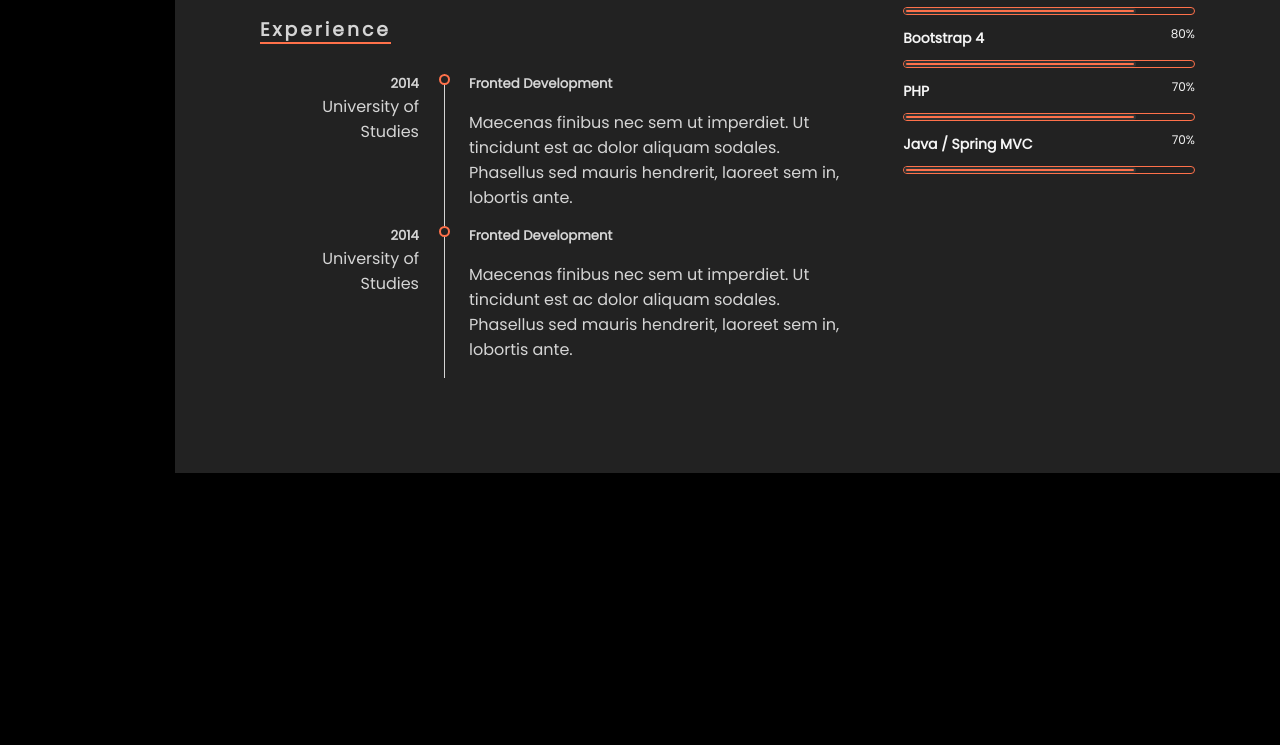
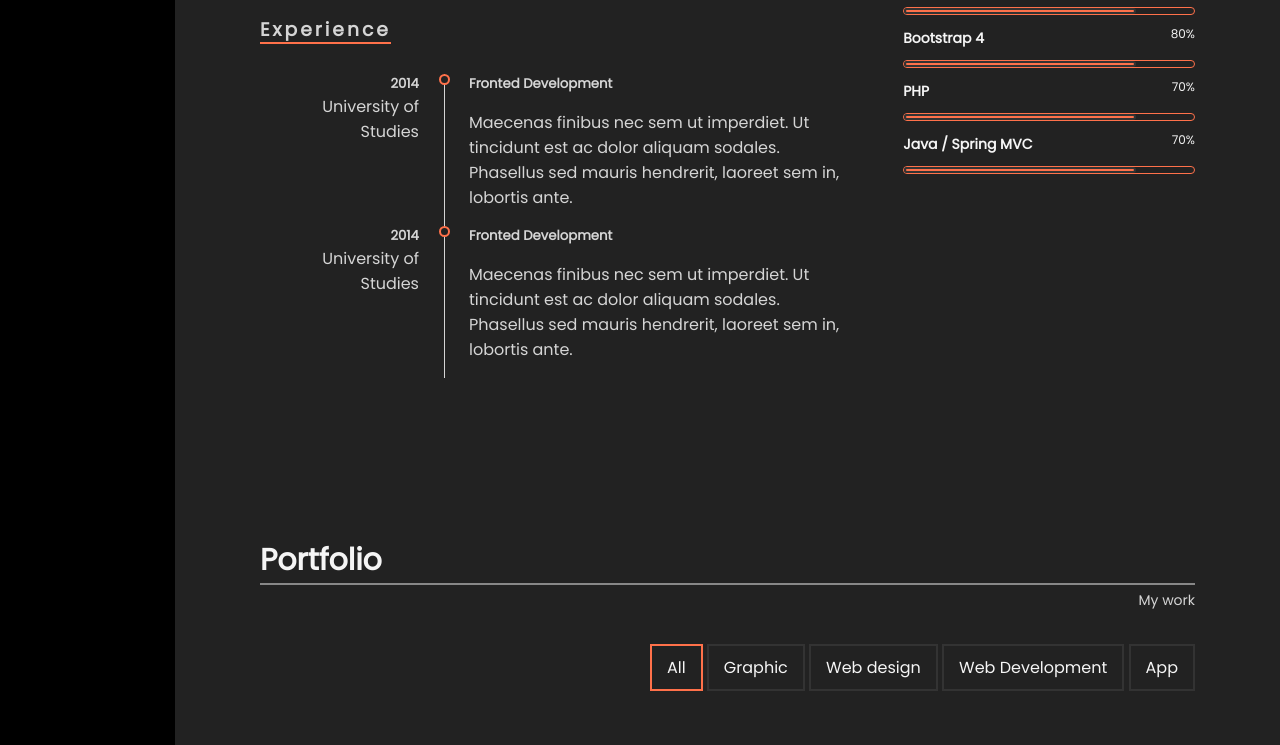
Before and after one commit to huynhhuynh02/huynhhuynh02.github.io, a plain HTML site: page index.html in a window 1280 px wide. Shown: the part 1648-2393 px from the top of the page. Before the commit the page ends 2121 px from the top, so only its background shows below. Drawn offline with Linux system fonts and the light colour scheme.

Commit message:
update 2
ok

```diff
--- a/css/style.css
+++ b/css/style.css
@@ -1,3 +1,17 @@
+@media only screen and (max-width: 600px){
+    .col-xs-12{
+        width:100% !important;
+    }
+    .header{
+        display: none;
+    }
+    .page .content{
+        margin-left:0 !important;
+    }
+    #aboutme .description{
+        padding: 0 !important;
+    }
+}
 body{
     padding: 0;
     margin: 0;
@@ -173,16 +187,16 @@ ul{
 #resume{
     padding: 50px 70px;
 }
-#resume .section-title-block{
+.section-title-block{
     margin-bottom: 40px;
 }
-#resume .section-title-block .section-title{
+.section-title-block .section-title{
     color:#f5f5f5;
     font-size: 30px;
     border-bottom:2px solid #888;
     margin-bottom: 5px;
 }
-#resume .section-title-block .description-title{
+.section-title-block .description-title{
     float: right;
     font-size: 14px;
     font-weight: 300;
@@ -301,3 +315,26 @@ ul{
         width: 80%;
     }
 }
+/* End resume */
+#portfolio{
+    padding: 50px 70px;
+}
+#portfolio .portfolio-filters{
+    padding:0;
+    margin: 0;
+    list-style: none;
+    width: 100%;
+    text-align: right;
+}
+#portfolio .portfolio-filters .filters-item{
+    display: inline-block;
+}
+#portfolio .portfolio-filters .filters-item a{
+    color: #f5f5f5;
+    text-decoration: none;
+    padding: 10px 15px;
+    border:2px solid #333;
+}
+#portfolio .portfolio-filters .filters-item.active a{
+    border:2px solid #ff714a;
+}
--- a/index.html
+++ b/index.html
@@ -42,12 +42,12 @@
             <div class="sup-wrap">
                 <section id="aboutme">
                     <div class="row">
-                        <div class="col-6 p-0">
+                        <div class="col-6 col-xs-12 p-0">
                             <div class="fill-image">
 
                             </div>
                         </div>
-                        <div class="col-6 bg-secondary">
+                        <div class="col-6 col-xs-12 bg-secondary">
                             <div class="description">
                                 <p>Web Development</p>
                                 <h2>Huỳnh Thanh Huynh</h2>
@@ -291,7 +291,23 @@
                 </section>
                 <!-- Resume end -->
                 <section id="portfolio">
-
+                    <div class="row">
+                        <div class="col-12">
+                            <div class="section-title-block">
+                                <h2 class="section-title">Portfolio</h2>
+                                <h5 class="description-title">My work</h5>
+                            </div>
+                        </div>
+                        <div class="col-12">
+                            <ul class="portfolio-filters">
+                                <li class="filters-item active"><a href="#">All</a></li>
+                                <li class="filters-item"><a href="#">Graphic</a></li>
+                                <li class="filters-item"><a href="#">Web design</a></li>
+                                <li class="filters-item"><a href="#">Web Development</a></li>
+                                <li class="filters-item"><a href="#">App </a></li>
+                            </ul>
+                        </div>
+                    </div>
                 </section>
                 <!-- Portfolio end -->
                 <section id="blog">
```
